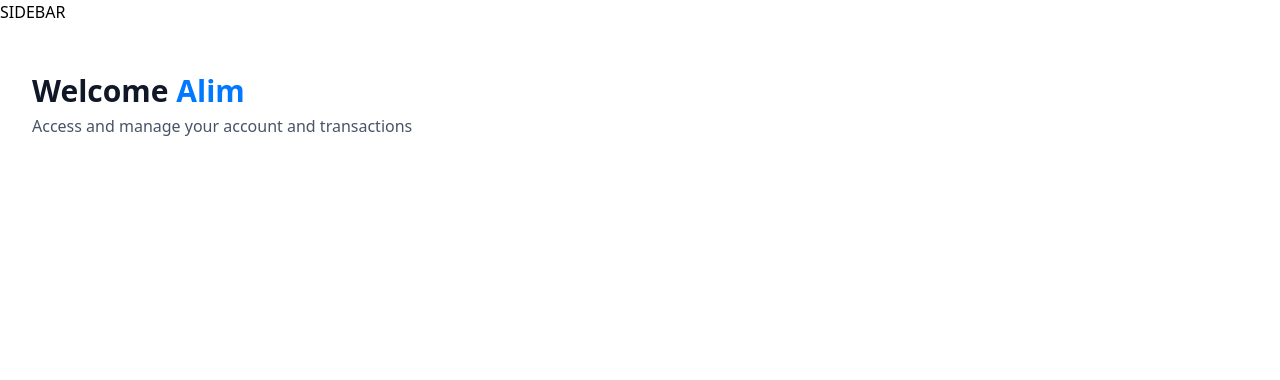
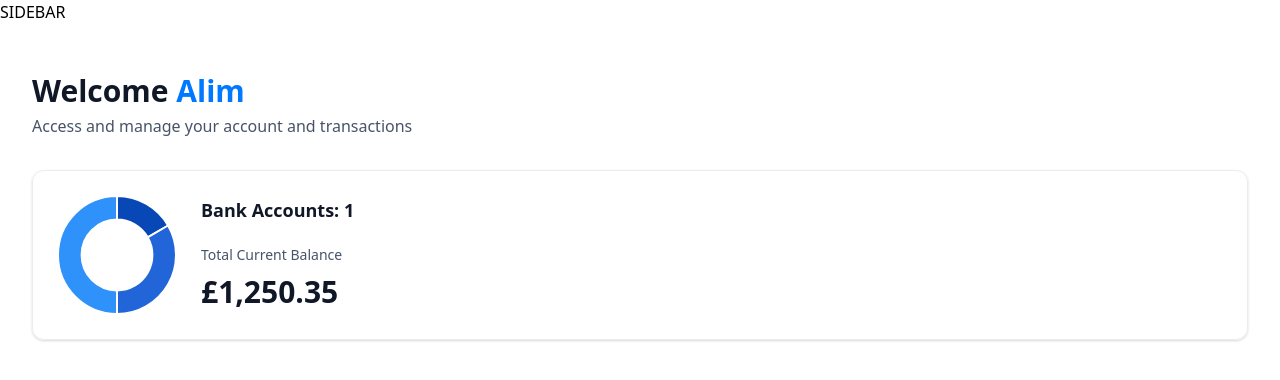
Before and after one commit to AlimKoroma/Bankingapp, a Next.js app in the folder banking-app/: page / in a window 1280 px wide. Shown: the top 380 px of the page. Built offline with nearby package versions, Linux system fonts and the light colour scheme.

Commit message:
TotalBalanceBox including animated counter and Example Chart

```diff
--- a/banking-app/app/(root)/page.tsx
+++ b/banking-app/app/(root)/page.tsx
@@ -1,6 +1,6 @@
 import React from 'react'
 import HeaderBox from '@/components/ui/HeaderBox'
-
+import TotalBalanceBox from '@/components/ui/TotalBalanceBox'
 function Home() {
   const loggedIn = {firstname: 'Alim'}
   return (
@@ -13,6 +13,12 @@
         user={loggedIn?.firstname || 'Guest'}
         subtext = "Access and manage your account and transactions"
         />
+        <TotalBalanceBox
+        accounts={[]}
+        totalBanks={1}
+        totalCurrentBalance={1250.35}
+
+        />
         </header>
       </div>
     </section>
--- /dev/null
+++ b/banking-app/components/ui/AnimatedCounter.tsx
@@ -0,0 +1,17 @@
+//import React from 'react';
+'use client';
+import CountUp from 'react-countup';
+const AnimatedCounter = ({amount}: {amount:number}) => {
+  return (
+    <div className="w-full">
+      <CountUp
+      duration={2.75}
+      decimals={2}
+      decimal="."
+      prefix="£"
+      end = {amount}/>
+    </div>
+  )
+}
+
+export default AnimatedCounter
--- /dev/null
+++ b/banking-app/components/ui/DoughnutChart.tsx
@@ -0,0 +1,32 @@
+'use client'
+import {Chart as ChartJS, ArcElement, Tooltip, Legend} from "chart.js"
+import {Doughnut} from "react-chartjs-2"
+
+ChartJS.register(ArcElement, Tooltip, Legend);
+const DoughnutChart = ({accounts}: DoughnutChartprops) => {
+    const data = {
+        datasets:[
+            {
+                label:'Banks',
+                data: [1250,2500,3750],
+                backgroundColor: ['#0747b6', '#2265d8', '#2f91fa']
+            }
+        ],
+        labels:['Bank1', 'Bank2', 'Bank3']
+    }
+  return(
+    <Doughnut
+    data = {data}
+    options={{
+        cutout: '60%',
+        plugins: {
+          legend: {
+            display: false
+          }
+        }
+      }}
+    />)
+
+}
+
+export default DoughnutChart
--- /dev/null
+++ b/banking-app/components/ui/TotalBalanceBox.tsx
@@ -0,0 +1,34 @@
+import React from 'react'
+import {formatAmount} from '@/lib/utils'
+import AnimatedCounter from './AnimatedCounter'
+import DoughnutChart from './DoughnutChart'
+const TotalBalanceBox = ({accounts = [], totalBanks, totalCurrentBalance}
+    :TotalBalanceBoxProps
+) => {
+  return (
+    <section className="total-balance">
+      <div className="total-balance-chart">
+      <DoughnutChart accounts={accounts}/>
+      </div>
+
+      <div className="flex flex-col gap-6">
+        <h2 className="header-2">
+        Bank Accounts: {totalBanks}
+        </h2>
+
+      <div className="flex flex-col gap-2">
+        <p className= "total-balance-label">
+          Total Current Balance
+        </p>
+
+        <div className="total-balance-amount flex-center gap-2">
+          <AnimatedCounter amount =
+        {totalCurrentBalance} />
+        </div>
+      </div>
+      </div>
+    </section>
+  )
+}
+
+export default TotalBalanceBox
```
Also changed, not shown: package.json (added, +7 -0 lines), 1 other file (tests, documents, lock files or other folders).
